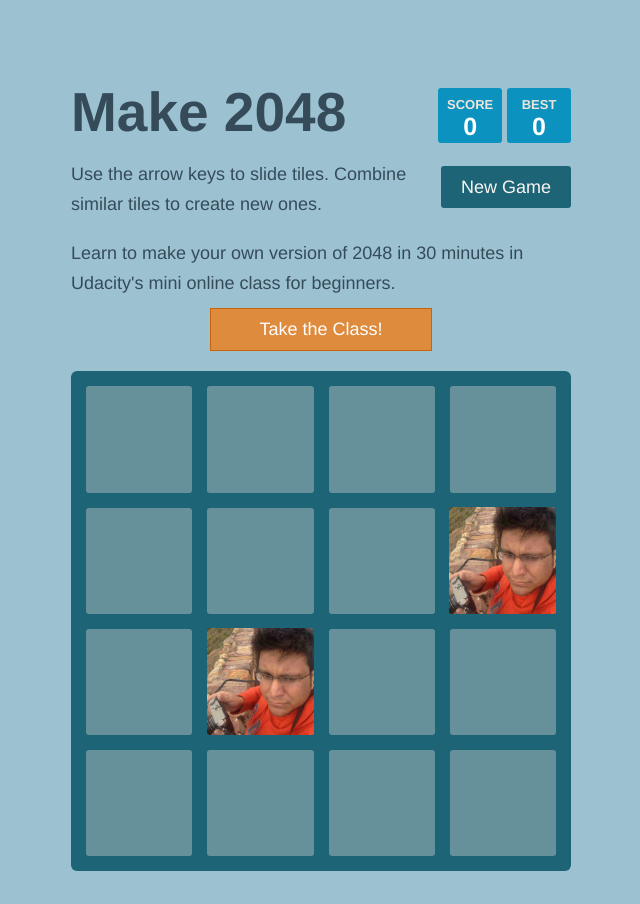
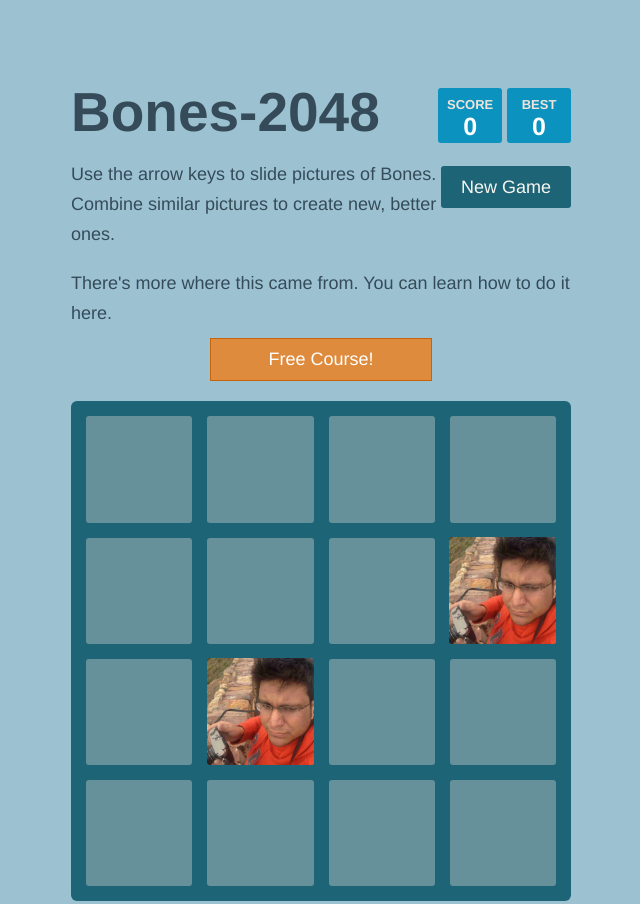
Before and after one commit to DerMischi/DerMischi.github.io, a plain HTML site: page index.html in a window 1280 px wide. Shown: the top 904 px of the page, without its empty margins (319-959 px from the left). Drawn offline with Linux system fonts and the light colour scheme.

Commit message:
Updated-header-text
Changed some of the introduction.

```diff
--- a/index.html
+++ b/index.html
@@ -2,7 +2,7 @@
 <html lang="en" manifest="cache.appcache">
 <head>
   <meta charset="utf-8">
-  <title>Make and Play Udacity 2048</title>
+  <title>Play Bones 2048</title>
 
   <link href="style/main.css" rel="stylesheet" type="text/css">
   <link href='http://fonts.googleapis.com/css?family=Source+Code+Pro:400,600,700' rel='stylesheet' type='text/css'>
@@ -25,7 +25,7 @@
 <body>
   <div class="container">
     <div class="heading">
-      <h1 class="title">Make 2048</h1>
+      <h1 class="title">Bones-2048</h1>
       <div class="scores-container">
         <div class="score-container">0</div>
         <div class="best-container">0</div>
@@ -35,12 +35,12 @@
     <div class="above-game">
       <p class="game-intro">
       <a class="restart-button">New Game</a>
-      Use the arrow keys to slide  tiles. Combine similar tiles to create new ones.</p>
+      Use the arrow keys to slide  pictures of Bones. Combine similar pictures to create new, better ones.</p>
 
     </div>
 
     <div class="pre-game">
-      <p class="learn">Learn to make your own version of 2048 in 30 minutes in Udacity's mini online class for beginners.</p><a class="learn" href="https://www.udacity.com/course/ud248">Take the Class!</a>
+      <p class="learn">There's more where this came from. You can learn how to do it here.</p><a class="learn" href="https://www.udacity.com/course/ud248">Free Course!</a>
     </div>
 
 
```
